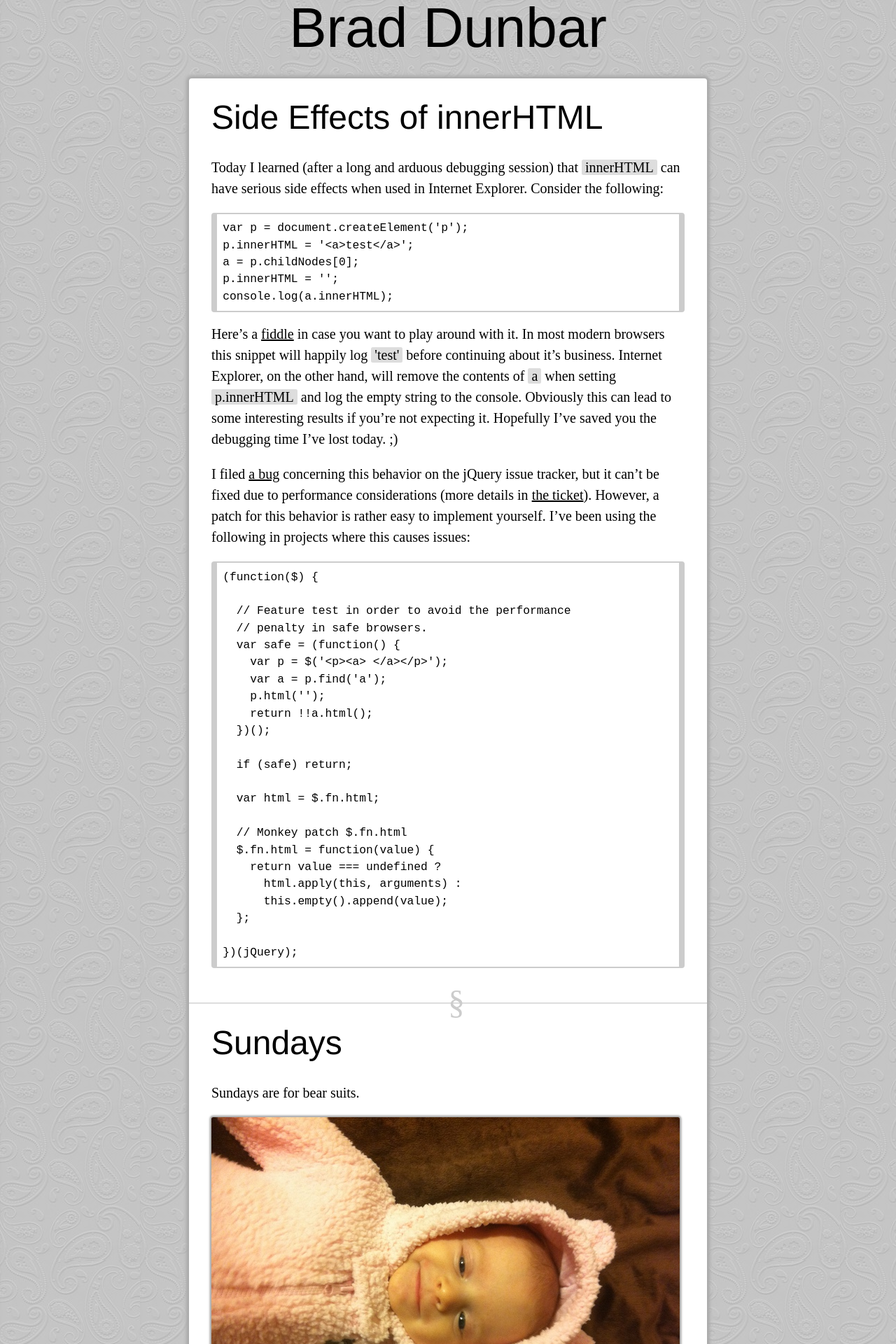
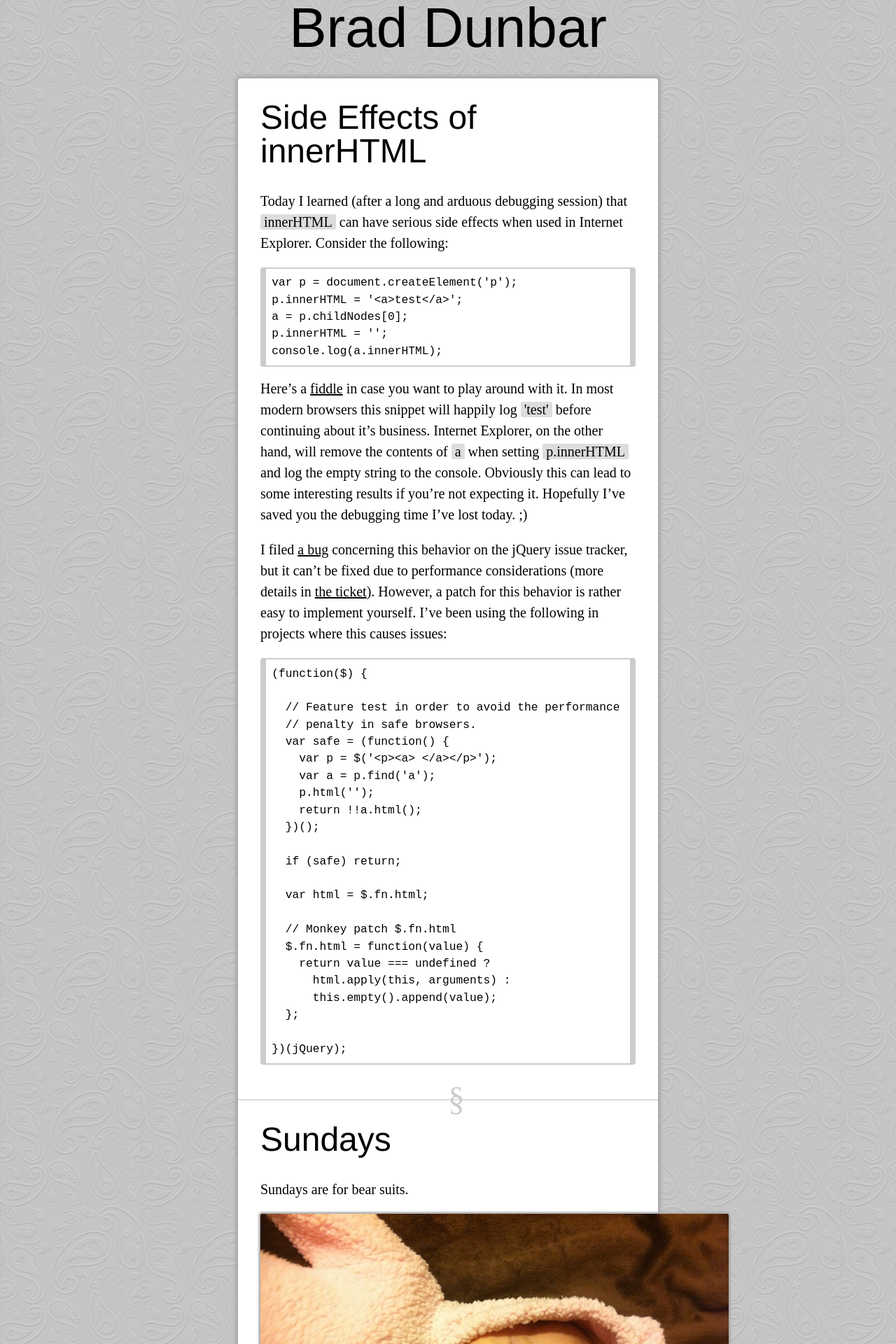
Before and after one commit to braddunbar/braddunbar.github.io, a Jekyll site: the page built from index.html, in a window 1280 px wide. Shown: the top 1920 px of the page at 70% size. Built offline with Jekyll 4.4.1, drawn with Linux system fonts in a browser that asks for light colours; some web fonts are replaced; the list of posts is cut into pages by our own code.

Commit message:
Smaller content area.

```diff
--- a/css/screen.css
+++ b/css/screen.css
@@ -37,7 +37,7 @@ body { font-size: 1em; }
 
 .content {
   margin: 0 auto;
-  width: 46.25em;
+  width: 37.5em;
   padding-bottom: 2em;
   background: #fff;
   -webkit-box-shadow: 0 0 .25em .25em #aaa; box-shadow: 0 0 .25em .25em #aaa;
```
